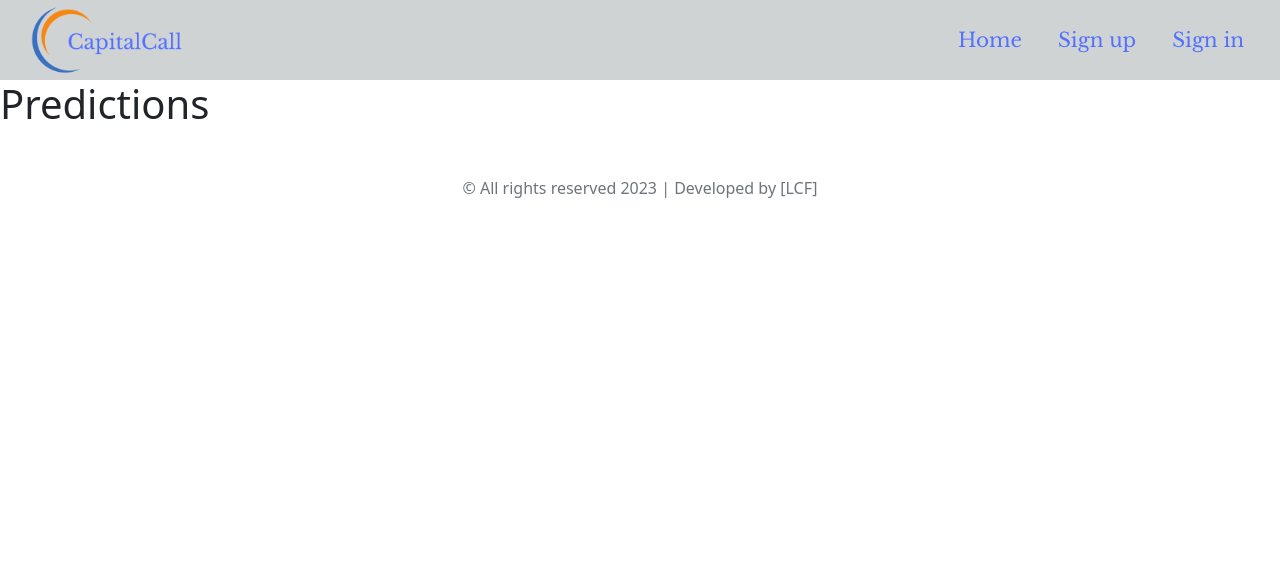
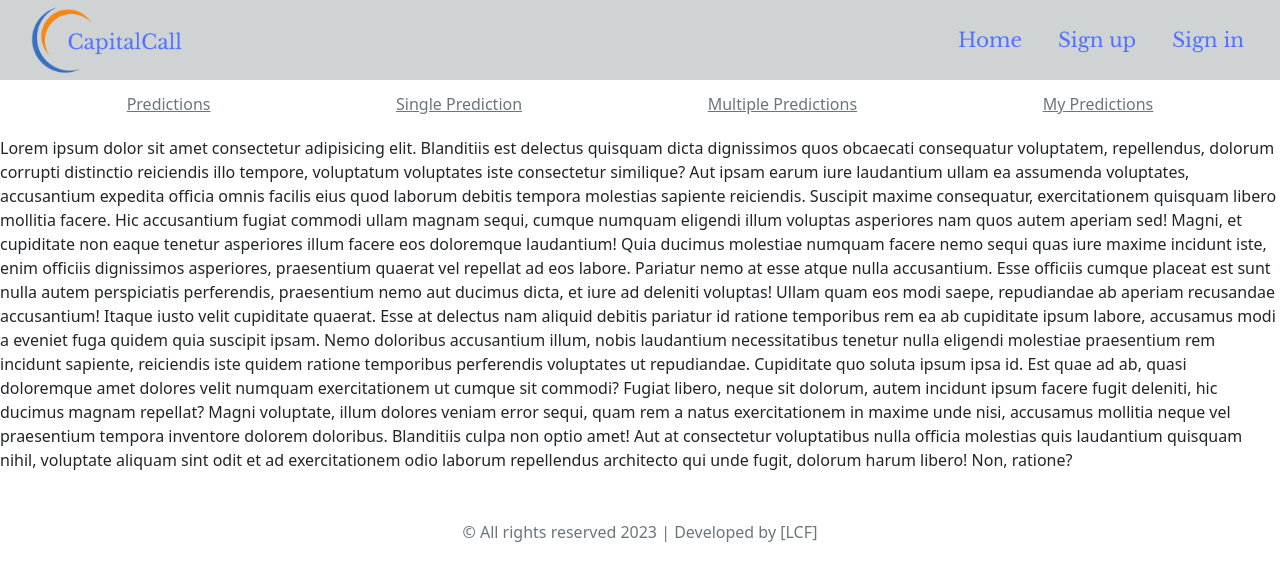
Before and after one commit to Luciano-C/Term-Deposit-Django-ML, a Django app: page /predictions/ in a window 1280 px wide. Shown: the top 581 px of the page. Run offline with Django 4.2, Linux system fonts and the light colour scheme; some libraries are stand-ins or nearby versions.

Commit message:
General layout for the predictions view

```diff
--- /dev/null
+++ b/predictions/templates/partials/_navscroller.html
@@ -0,0 +1,8 @@
+<div class="nav-scroller py-1 mb-2">
+    <nav class="nav d-flex justify-content-between">
+        <a class="p-2 link-secondary" href="#">Predictions</a>
+        <a class="p-2 link-secondary" href="#">Single Prediction</a>
+        <a class="p-2 link-secondary" href="#">Multiple Predictions</a>
+        <a class="p-2 link-secondary" href="#">My Predictions</a>
+    </nav>
+</div>
--- a/predictions/templates/predictions.html
+++ b/predictions/templates/predictions.html
@@ -1,6 +1,36 @@
 {% extends 'base.html' %}
 {% load static %}
 {% block content %}
-<h1>Predictions</h1>
-
+<div class="container-fluid">
+    <div class="row">
+        <div class="col-md-10 offset-md-1">
+            {% include 'partials/_navscroller.html' %}
+        </div>
+    </div>
+</div>
+<p>Lorem ipsum dolor sit amet consectetur adipisicing elit. Blanditiis est delectus quisquam dicta dignissimos quos
+    obcaecati consequatur voluptatem, repellendus, dolorum corrupti distinctio reiciendis illo tempore, voluptatum
+    voluptates iste consectetur similique?
+    Aut ipsam earum iure laudantium ullam ea assumenda voluptates, accusantium expedita officia omnis facilis eius
+    quod laborum debitis tempora molestias sapiente reiciendis. Suscipit maxime consequatur, exercitationem quisquam
+    libero mollitia facere.
+    Hic accusantium fugiat commodi ullam magnam sequi, cumque numquam eligendi illum voluptas asperiores nam quos
+    autem aperiam sed! Magni, et cupiditate non eaque tenetur asperiores illum facere eos doloremque laudantium!
+    Quia ducimus molestiae numquam facere nemo sequi quas iure maxime incidunt iste, enim officiis dignissimos
+    asperiores, praesentium quaerat vel repellat ad eos labore. Pariatur nemo at esse atque nulla accusantium.
+    Esse officiis cumque placeat est sunt nulla autem perspiciatis perferendis, praesentium nemo aut ducimus dicta,
+    et iure ad deleniti voluptas! Ullam quam eos modi saepe, repudiandae ab aperiam recusandae accusantium!
+    Itaque iusto velit cupiditate quaerat. Esse at delectus nam aliquid debitis pariatur id ratione temporibus rem
+    ea ab cupiditate ipsum labore, accusamus modi a eveniet fuga quidem quia suscipit ipsam.
+    Nemo doloribus accusantium illum, nobis laudantium necessitatibus tenetur nulla eligendi molestiae praesentium
+    rem incidunt sapiente, reiciendis iste quidem ratione temporibus perferendis voluptates ut repudiandae.
+    Cupiditate quo soluta ipsum ipsa id.
+    Est quae ad ab, quasi doloremque amet dolores velit numquam exercitationem ut cumque sit commodi? Fugiat libero,
+    neque sit dolorum, autem incidunt ipsum facere fugit deleniti, hic ducimus magnam repellat?
+    Magni voluptate, illum dolores veniam error sequi, quam rem a natus exercitationem in maxime unde nisi,
+    accusamus mollitia neque vel praesentium tempora inventore dolorem doloribus. Blanditiis culpa non optio amet!
+    Aut at consectetur voluptatibus nulla officia molestias quis laudantium quisquam nihil, voluptate aliquam sint
+    odit et ad exercitationem odio laborum repellendus architecto qui unde fugit, dolorum harum libero! Non,
+    ratione?</p>
+</div>
 {% endblock %}
```
